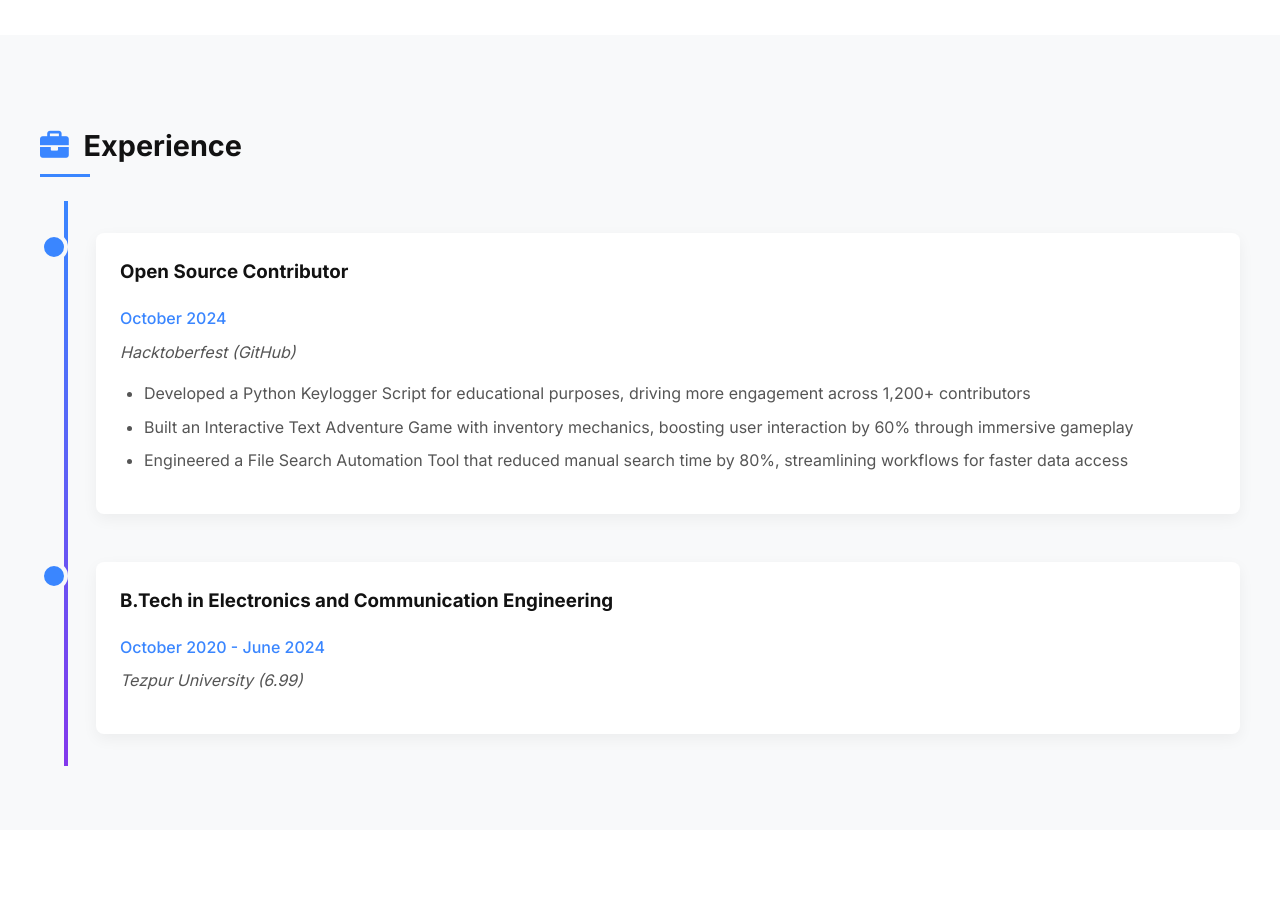
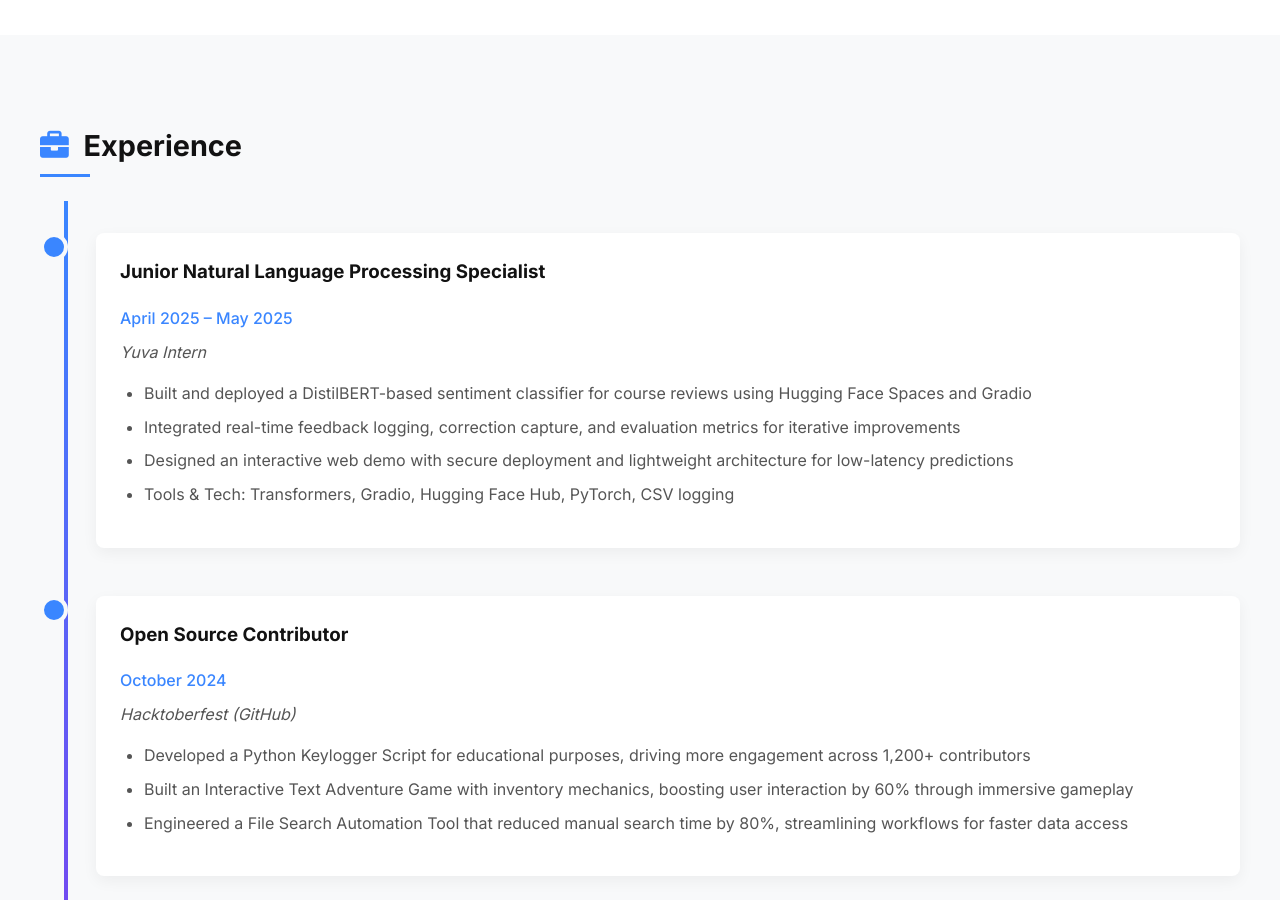
Before and after one commit to debojit11/debojit11.github.io, a Jekyll site: the page built from index.md, in a window 1280 px wide and 900 px high, scrolled down 3313 px. Built offline with Jekyll 4.4.1, drawn with Linux system fonts in a browser that asks for light colours.

Commit message:
Update index.md

```diff
--- a/index.md
+++ b/index.md
@@ -107,6 +107,21 @@ layout: portfolio
   <div class="container">
     <h2><i class="fas fa-briefcase"></i> Experience</h2>
     <div class="timeline">
+      <!-- Newest Experience at the Top -->
+      <div class="timeline-item">
+        <div class="timeline-marker"></div>
+        <div class="timeline-content">
+          <h3>Junior Natural Language Processing Specialist</h3>
+          <div class="timeline-date">April 2025 – May 2025</div>
+          <div class="timeline-company">Yuva Intern</div>
+          <ul>
+            <li>Built and deployed a DistilBERT-based sentiment classifier for course reviews using Hugging Face Spaces and Gradio</li>
+            <li>Integrated real-time feedback logging, correction capture, and evaluation metrics for iterative improvements</li>
+            <li>Designed an interactive web demo with secure deployment and lightweight architecture for low-latency predictions</li>
+            <li>Tools & Tech: Transformers, Gradio, Hugging Face Hub, PyTorch, CSV logging</li>
+          </ul>
+        </div>
+      </div>
       <div class="timeline-item">
         <div class="timeline-marker"></div>
         <div class="timeline-content">
@@ -131,6 +146,7 @@ layout: portfolio
     </div>
   </div>
 </section>
+
 
 <section class="contact-section">
   <div class="container">
```
